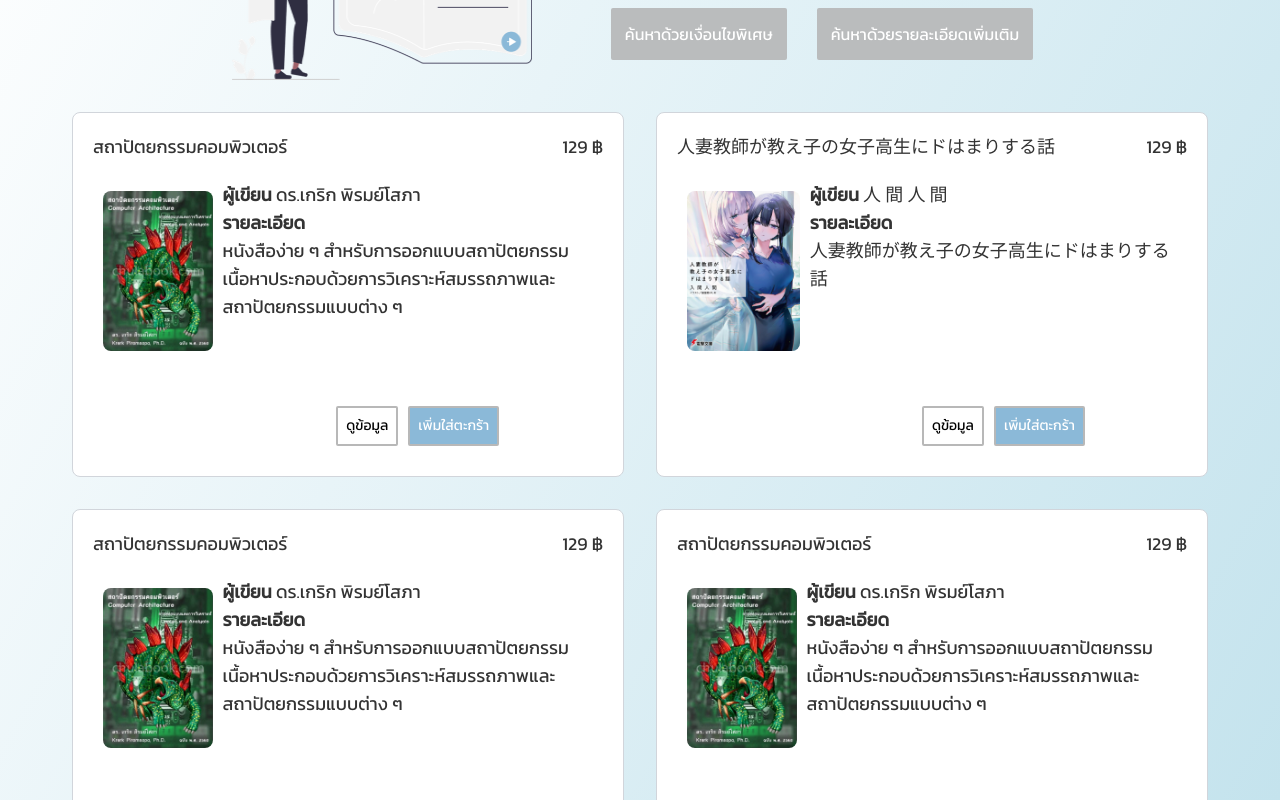
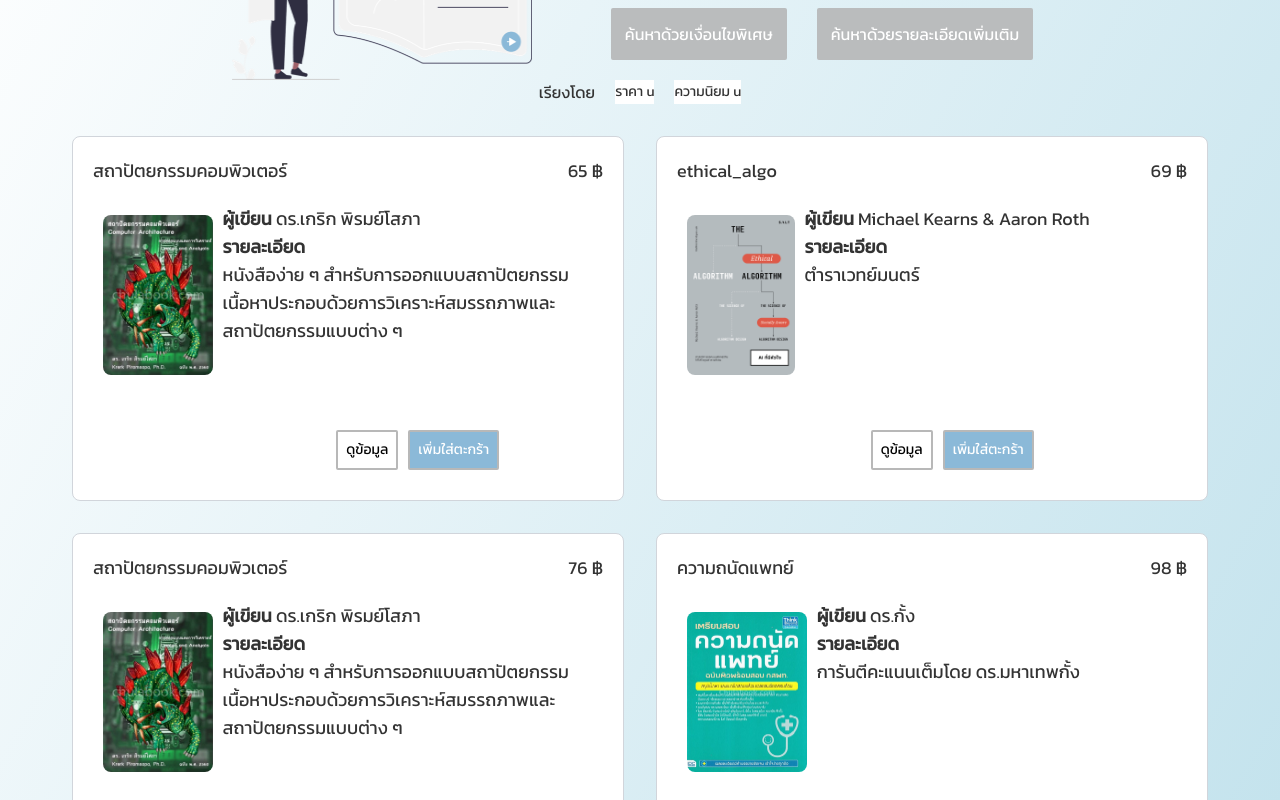
Before and after one commit to seg-org/bookbook, a Next.js app: page /searchPage in a window 1280 px wide. Shown: the part 240-1040 px from the top of the page. Built offline with nearby package versions, Linux system fonts and the light colour scheme.

Commit message:
add sort option

```diff
--- a/src/app/globals.css
+++ b/src/app/globals.css
@@ -26,11 +26,6 @@ body {
   min-height: 100vh;
 }
 
-nav ul li a:hover {
-  color: #304674;
-  text-decoration: underline;
-}
-
 main {
   margin: 20px;
   padding: 20px;
--- a/src/app/layout.tsx
+++ b/src/app/layout.tsx
@@ -1,7 +1,7 @@
 import type { Metadata } from "next";
 import { Geist, Geist_Mono } from "next/font/google";
 import "./globals.css";
-import Header from "./searchPage/components/Header";
+import Header from "./searchPage/components/header";
 
 const geistSans = Geist({
   variable: "--font-geist-sans",
--- a/src/app/page.tsx
+++ b/src/app/page.tsx
@@ -4,11 +4,6 @@ export default function Home() {
   return (
     <main>
       <div>hi</div>
-
-      <h1 style={{ color: "lightblue" }}>
-        B is cooking searchPage <Link href="/searchPage">click here to see</Link>
-      </h1>
-
       <h1>Pages list</h1>
       <ul style={{ listStyleType: "circle"}}>
         <li>
--- a/src/app/searchPage/components/SearchByDetail.tsx
+++ b/src/app/searchPage/components/SearchByDetail.tsx
@@ -1,6 +1,7 @@
 function SearchByDetail() {
   return (
     <>
+      <div className="pr-3 mb-3 font-semibold">ค้นหาหนังสือด้วยรายละเอียดเพิ่มเติม</div>
       <form className="grid gap-2.5">
         <input className="rounded-sm border border-gray-300 p-2.5" type="text" placeholder="ชื่อหนังสือ"></input>
         <input className="rounded-sm border border-gray-300 p-2.5" type="text" placeholder="ผู้เขียน"></input>
--- /dev/null
+++ b/src/app/searchPage/components/SpecialSearch.tsx
@@ -0,0 +1,23 @@
+export default function SpecialSearch() {
+  return (
+    <>
+      <p className="mb-2 font-semibold">ค้นหาหนังสือด้วยเงื่อนไขพิเศษ</p>
+      <div className="flex flex-col gap-2">
+        <div className="flex flex-row gap-3">
+          <label className="flex items-center gap-3">
+            <input type="checkbox" />
+            หนังสือพร้อมลายมือชื่อ
+          </label>
+          <label className="flex items-center gap-3">
+            <input type="checkbox" />
+            ปกทำจากหนังเท่านั้น
+          </label>
+        </div>
+        <label className="flex items-center gap-3">
+          <input type="checkbox" />
+          ไร้รอยเขียน
+        </label>
+      </div>
+    </>
+  );
+}
--- a/src/app/searchPage/components/bookList.tsx
+++ b/src/app/searchPage/components/bookList.tsx
@@ -1,17 +1,34 @@
 import { Book } from "@/types/book";
 import BookCard from "./bookCard";
+import { useState } from "react";
 
 type BookListProps = {
   books: Book[];
 };
 
 function BookList({ books }: BookListProps) {
+
+  const [priceAsc, setPriceAsc] = useState(1);
+  const [popAsc, setPopAsc] = useState(1);
+  books.sort(function(a,b){
+    if(a.price === b.price){
+      return popAsc*(a.popular - b.popular)
+    }
+    return priceAsc*(a.price - b.price);
+  });
   return (
+  <>
+    <div className="flex flex-row gap-5">
+      <div>เรียงโดย</div>
+      <button onClick={()=>setPriceAsc(-1*priceAsc)} className="rounded-m bg-white text-sm">ราคา {priceAsc==1 ? `u` : `d`}</button>
+      <button onClick={()=>setPopAsc(-1*popAsc)} className="rounded-m bg-white text-sm">ความนิยม {popAsc==1 ? `u` : `d`}</button>
+    </div>
     <div className="grid w-full grid-cols-auto-fit-400 gap-8 p-8 text-lg">
       {books.map((book: Book) => (
         <BookCard book={book} key={book.id} />
       ))}
     </div>
+  </>
   );
 }
 
--- a/src/app/searchPage/components/header.tsx
+++ b/src/app/searchPage/components/header.tsx
@@ -3,23 +3,23 @@ import Image from "next/image";
 function Header() {
   return (
     <header className="flex flex-row items-center justify-between border-b border-gray-300 bg-white p-2.5">
-      <div className="text-2xl font-bold leading-tight text-blue-500">
+      <a href ="/" className="text-2xl font-bold leading-tight text-blue-500">
         BOOK<br></br>BOOK
-      </div>
+      </a>
       <nav>
         <ul className="flex list-none items-center justify-between gap-4">
           <li>
-            <a href="#" className="font-bold text-gray-800 no-underline">
+            <a href="#" className="font-bold text-gray-800 hover:text-[#304674] hover:underline">
               ค้นหาหนังสือ
             </a>
           </li>
           <li>
-            <a href="#" className="font-bold text-gray-800 no-underline">
+            <a href="#" className="font-bold text-gray-800 hover:text-[#304674] hover:underline">
               ประวัติการสั่งซื้อ
             </a>
           </li>
           <li>
-            <a href="#" className="font-bold text-gray-800 no-underline">
+            <a href="#" className="font-bold text-gray-800 hover:text-[#304674] hover:underline">
               ติดต่อเรา
             </a>
           </li>
--- a/src/app/searchPage/page.tsx
+++ b/src/app/searchPage/page.tsx
@@ -7,6 +7,7 @@ import { books } from "@/data/book";
 import { Kanit } from "next/font/google";
 import { useState } from "react";
 import BookList from "./components/bookList";
+import SpecialSearch from "./components/SpecialSearch";
 
 const KanitFont = Kanit({
   subsets: ["latin"],
@@ -23,7 +24,7 @@ function SearchPage() {
       <div className="m-0 box-border p-0">
         <main className={`${KanitFont.className}`}>
           <div className="flex gap-16">
-            <div className="relative h-auto min-w-[300px] max-w-[300px]">
+            <div className="relative max-h-[200px] min-w-[300px] max-w-[300px]">
               <Image src="/images/Picture1.png" alt="Illustration" fill={true} />
             </div>
             <div className="w-[200%]">
@@ -59,7 +60,7 @@ function SearchPage() {
                 </button>
               </div>
               {detailSearch && !specialSearch && <SearchByDetail />}
-              {!detailSearch && specialSearch && <div>ขี้เกียจทำละ</div>}
+              {!detailSearch && specialSearch && <SpecialSearch/>}
             </div>
           </div>
           {!detailSearch && !specialSearch && <BookList books={books} />}
--- a/src/data/book.ts
+++ b/src/data/book.ts
@@ -6,7 +6,8 @@ export const books: Book[] = [
     bookname: "สถาปัตยกรรมคอมพิวเตอร์",
     author: "ดร.เกริก พิรมย์โสภา",
     desc: "หนังสือง่าย ๆ สำหรับการออกแบบสถาปัตยกรรมเนื้อหาประกอบด้วยการวิเคราะห์สมรรถภาพและสถาปัตยกรรมแบบต่าง ๆ",
-    price: 129,
+    price: 888,
+    popular:555,
     picture: "/images/krerk-csa-book.jpg",
   },
   {
@@ -14,39 +15,44 @@ export const books: Book[] = [
     bookname: "人妻教師が教え子の女子高生にドはまりする話",
     author: "人 間 人 間",
     desc: "人妻教師が教え子の女子高生にドはまりする話",
-    price: 129,
+    price: 6969,
+    popular:123,
     picture: "/images/hitozuma-1.jpg",
   },
   {
     id: 2,
-    bookname: "สถาปัตยกรรมคอมพิวเตอร์",
-    author: "ดร.เกริก พิรมย์โสภา",
-    desc: "หนังสือง่าย ๆ สำหรับการออกแบบสถาปัตยกรรมเนื้อหาประกอบด้วยการวิเคราะห์สมรรถภาพและสถาปัตยกรรมแบบต่าง ๆ",
-    price: 129,
-    picture: "/images/krerk-csa-book.jpg",
+    bookname: "人妻教師が教え子の女子高生にドはまりする話2",
+    author: "人 間 人 間",
+    desc: "人妻教師が教え子の女子高生にドはまりする話",
+    price: 192,
+    popular:987,
+    picture: "/images/hitozuma-2.jpg",
   },
   {
     id: 3,
-    bookname: "สถาปัตยกรรมคอมพิวเตอร์",
-    author: "ดร.เกริก พิรมย์โสภา",
-    desc: "หนังสือง่าย ๆ สำหรับการออกแบบสถาปัตยกรรมเนื้อหาประกอบด้วยการวิเคราะห์สมรรถภาพและสถาปัตยกรรมแบบต่าง ๆ",
-    price: 129,
-    picture: "/images/krerk-csa-book.jpg",
+    bookname: "ethical_algo",
+    author: "Michael Kearns & Aaron Roth",
+    desc: "ตำราเวทย์มนตร์",
+    price: 69,
+    popular:2,
+    picture: "/images/ethical-algo.webp",
   },
   {
     id: 4,
-    bookname: "สถาปัตยกรรมคอมพิวเตอร์",
-    author: "ดร.เกริก พิรมย์โสภา",
-    desc: "หนังสือง่าย ๆ สำหรับการออกแบบสถาปัตยกรรมเนื้อหาประกอบด้วยการวิเคราะห์สมรรถภาพและสถาปัตยกรรมแบบต่าง ๆ",
-    price: 129,
-    picture: "/images/krerk-csa-book.jpg",
+    bookname: "ความถนัดแพทย์",
+    author: "ดร.กั้ง",
+    desc: "การันตีคะแนนเต็มโดย ดร.มหาเทพกั้ง ",
+    price: 98,
+    popular:8,
+    picture: "/images/pid-13884.jpg",
   },
   {
     id: 5,
-    bookname: "สถาปัตยกรรมคอมพิวเตอร์",
-    author: "ดร.เกริก พิรมย์โสภา",
+    bookname: "ออกแบบและวิเคราะห์อัลกอริทึม",
+    author: "ดร.สมชาย ประสิทธิ์จูตระกูล",
     desc: "หนังสือง่าย ๆ สำหรับการออกแบบสถาปัตยกรรมเนื้อหาประกอบด้วยการวิเคราะห์สมรรถภาพและสถาปัตยกรรมแบบต่าง ๆ",
-    price: 129,
+    price: 266,
+    popular:147,
     picture: "/images/krerk-csa-book.jpg",
   },
   {
@@ -54,7 +60,8 @@ export const books: Book[] = [
     bookname: "สถาปัตยกรรมคอมพิวเตอร์",
     author: "ดร.เกริก พิรมย์โสภา",
     desc: "หนังสือง่าย ๆ สำหรับการออกแบบสถาปัตยกรรมเนื้อหาประกอบด้วยการวิเคราะห์สมรรถภาพและสถาปัตยกรรมแบบต่าง ๆ",
-    price: 129,
+    price: 76,
+    popular:0,
     picture: "/images/krerk-csa-book.jpg",
   },
   {
@@ -62,7 +69,8 @@ export const books: Book[] = [
     bookname: "สถาปัตยกรรมคอมพิวเตอร์",
     author: "ดร.เกริก พิรมย์โสภา",
     desc: "หนังสือง่าย ๆ สำหรับการออกแบบสถาปัตยกรรมเนื้อหาประกอบด้วยการวิเคราะห์สมรรถภาพและสถาปัตยกรรมแบบต่าง ๆ",
-    price: 129,
+    price: 65,
+    popular:258,
     picture: "/images/krerk-csa-book.jpg",
   },
   {
@@ -70,7 +78,8 @@ export const books: Book[] = [
     bookname: "สถาปัตยกรรมคอมพิวเตอร์",
     author: "ดร.เกริก พิรมย์โสภา",
     desc: "หนังสือง่าย ๆ สำหรับการออกแบบสถาปัตยกรรมเนื้อหาประกอบด้วยการวิเคราะห์สมรรถภาพและสถาปัตยกรรมแบบต่าง ๆ",
-    price: 129,
+    price: 321,
+    popular:1000,
     picture: "/images/krerk-csa-book.jpg",
   },
   {
@@ -78,7 +87,8 @@ export const books: Book[] = [
     bookname: "สถาปัตยกรรมคอมพิวเตอร์",
     author: "ดร.เกริก พิรมย์โสภา",
     desc: "หนังสือง่าย ๆ สำหรับการออกแบบสถาปัตยกรรมเนื้อหาประกอบด้วยการวิเคราะห์สมรรถภาพและสถาปัตยกรรมแบบต่าง ๆ",
-    price: 129,
+    price: 123,
+    popular:77,
     picture: "/images/krerk-csa-book.jpg",
   },
 ];
--- a/src/types/book.ts
+++ b/src/types/book.ts
@@ -4,5 +4,6 @@ export type Book = {
   author: string;
   desc: string;
   price: number;
+  popular:number;
   picture: string;
 };
```
